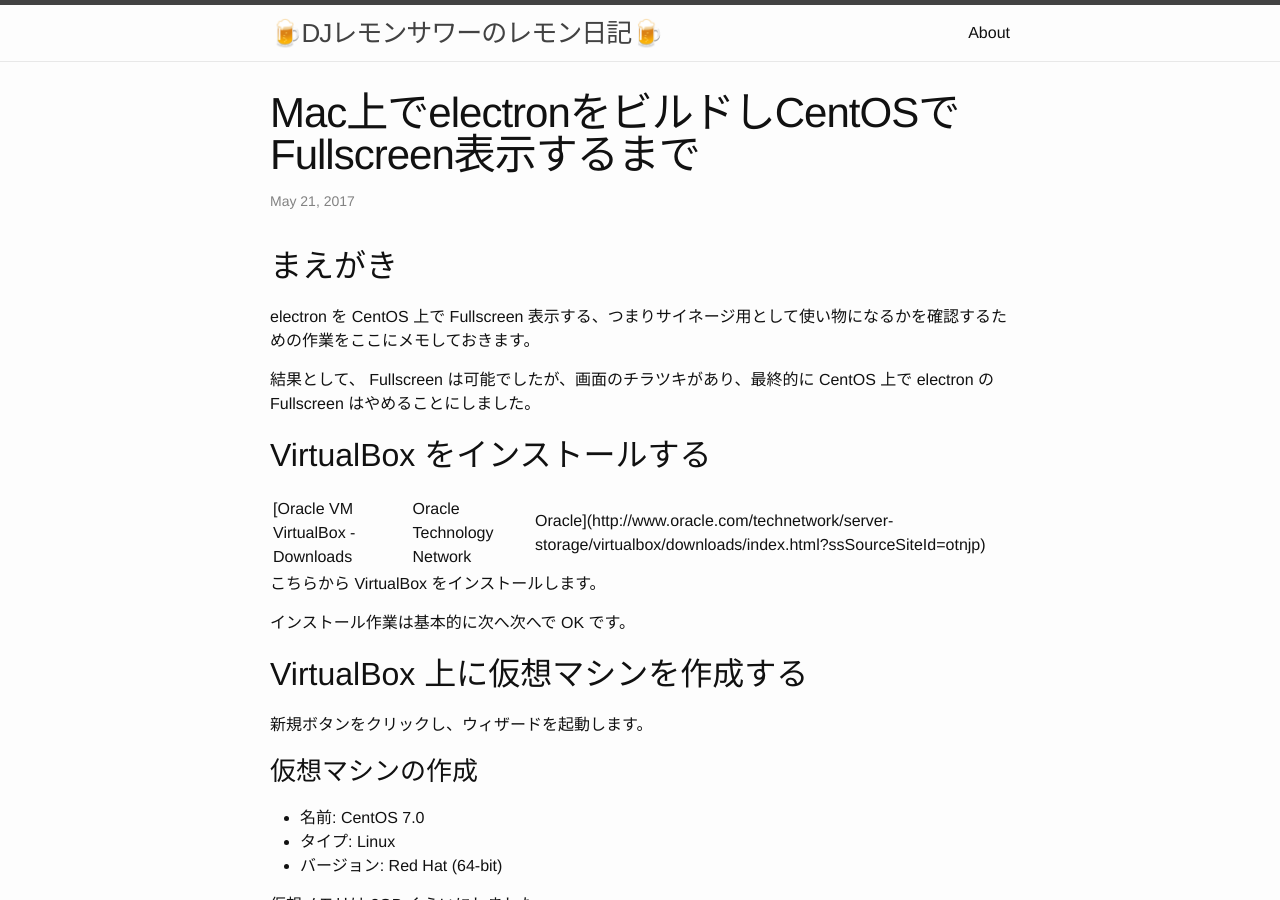
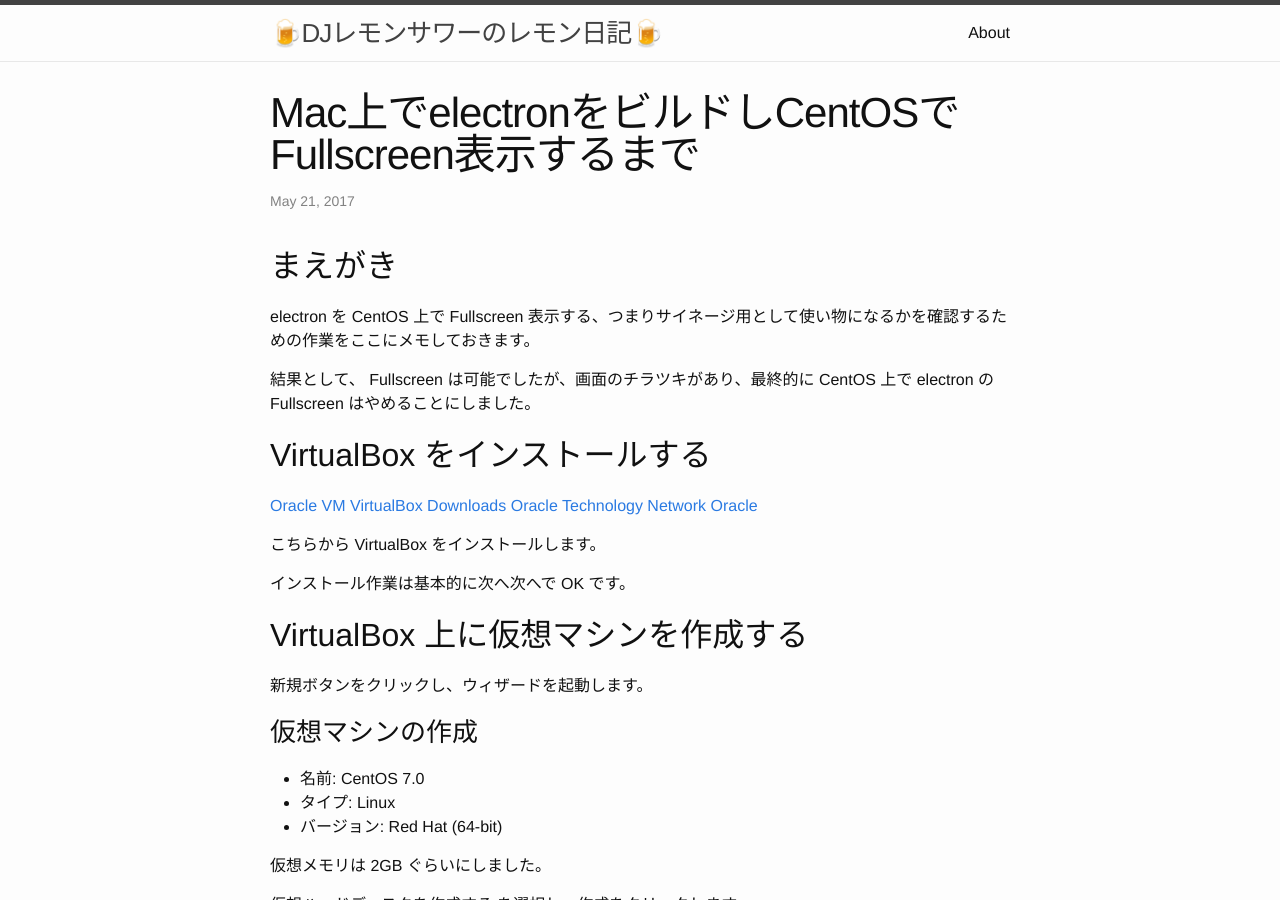
Before and after one commit to hisasann/hisasann.github.io, a Jekyll site: the page built from _posts/2017-05-21-until-electron-is-displayed-by-fullscreen-on-centos.markdown, in a window 1280 px wide and 900 px high. Built offline with Jekyll 4.4.1, drawn with Linux system fonts in a browser that asks for light colours; Markdown is read by kramdown in place of the engine named in the settings; comment, search, counter and statistics services are not loaded.

Commit message:
Update table syntax

```diff
--- a/_posts/2017-05-21-until-electron-is-displayed-by-fullscreen-on-centos.markdown
+++ b/_posts/2017-05-21-until-electron-is-displayed-by-fullscreen-on-centos.markdown
@@ -14,7 +14,7 @@ electron を CentOS 上で Fullscreen 表示する、つまりサイネージ用
 
 ## VirtualBox をインストールする
 
-[Oracle VM VirtualBox - Downloads | Oracle Technology Network | Oracle](http://www.oracle.com/technetwork/server-storage/virtualbox/downloads/index.html?ssSourceSiteId=otnjp)
+[Oracle VM VirtualBox Downloads Oracle Technology Network Oracle](http://www.oracle.com/technetwork/server-storage/virtualbox/downloads/index.html?ssSourceSiteId=otnjp)
 
 こちらから VirtualBox をインストールします。
 
```
